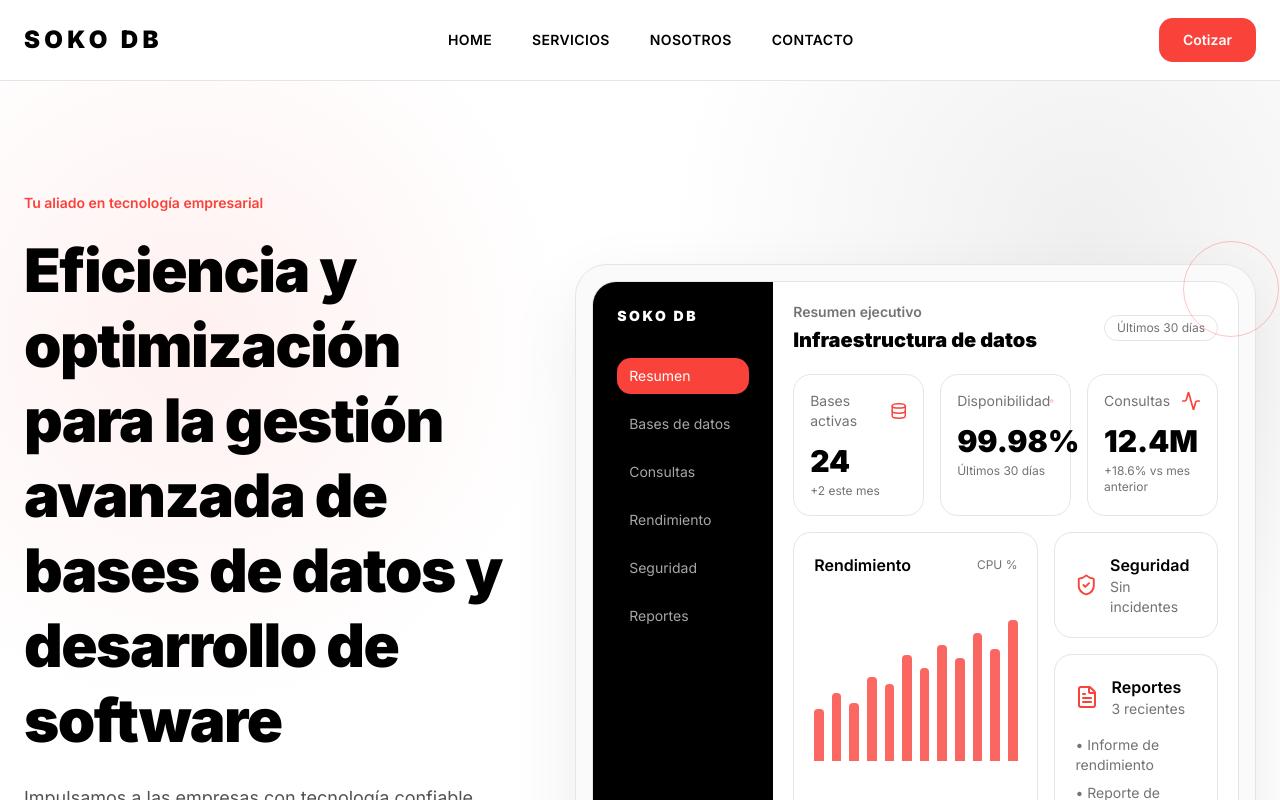
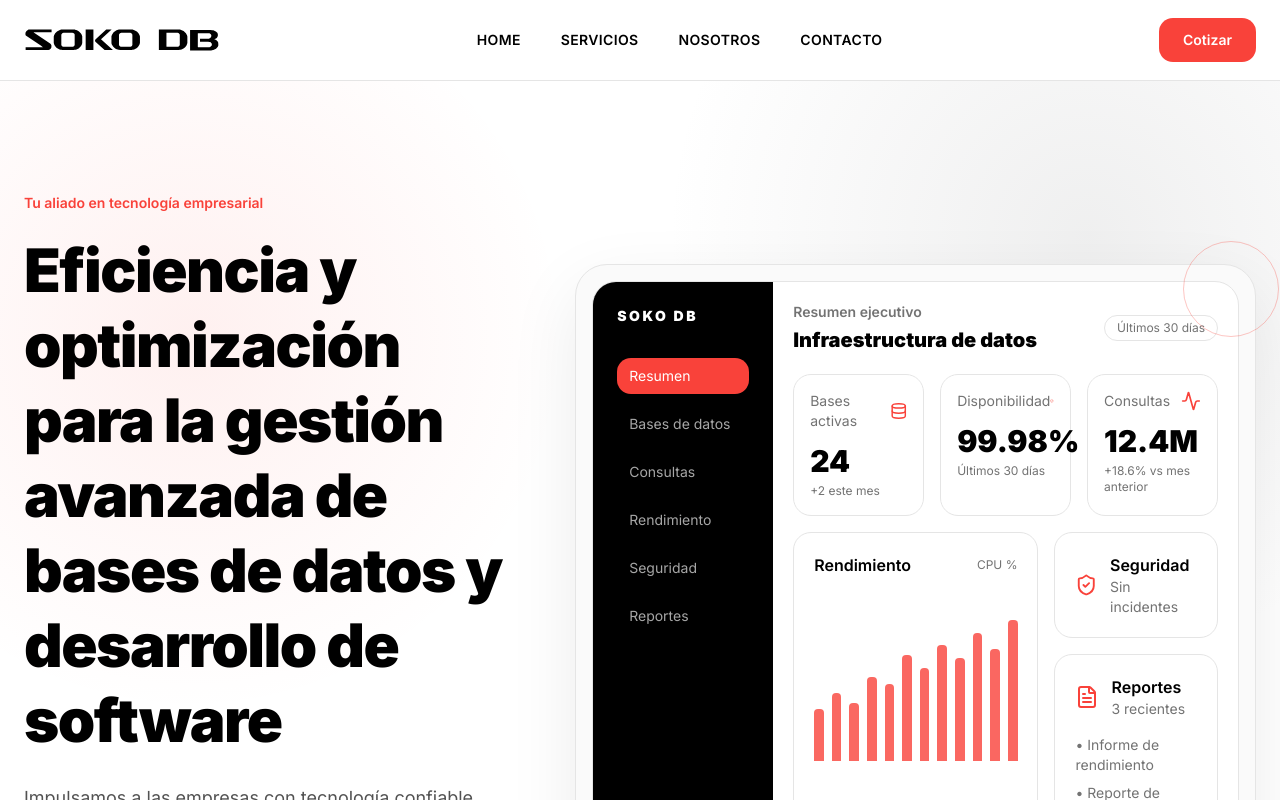
Before and after one commit to UserSoko01/sokodb-web, a Next.js app: page / in a window 1280 px wide. Shown: the top 800 px of the page. Built offline with nearby package versions, Linux system fonts and the light colour scheme.

Commit message:
Actualización de logo en header y footer

```diff
--- a/src/components/layout/Footer.tsx
+++ b/src/components/layout/Footer.tsx
@@ -1,14 +1,21 @@
 import Link from "next/link";
 import { BriefcaseBusiness, Mail, MapPin, Phone} from "lucide-react";
 import { navigation } from "@/content/navigation";
+import Image from "next/image";
 
 export function Footer() {
   return (
     <footer className="bg-black text-white">
       <div className="mx-auto grid max-w-7xl gap-10 px-6 py-14 md:grid-cols-[1.4fr_1fr_1fr_1fr]">
         <div>
-          <Link href="/" className="text-2xl font-black tracking-[0.18em]">
-            SOKO DB
+          <Link href="/" className="flex items-center">
+            <Image
+              src="/brand/sokodb-logo-light.svg"
+              alt="SokoDB"
+              width={120}
+              height={36}
+              className="h-6 w-auto"
+            />
           </Link>
 
           <p className="mt-5 max-w-sm text-sm leading-6 text-white/65">
--- a/src/components/layout/Header.tsx
+++ b/src/components/layout/Header.tsx
@@ -1,13 +1,21 @@
 import Link from "next/link";
 //import { BriefcaseBusiness } from "lucide-react";
 import { navigation, mainCTA } from "@/content/navigation";
+import Image from "next/image";
 
 export function Header() {
   return (
     <header className="sticky top-0 z-50 border-b border-neutral-200 bg-white/90 backdrop-blur-xl">
       <div className="mx-auto flex h-20 max-w-7xl items-center justify-between px-6">
-        <Link href="/" className="text-2xl font-black tracking-[0.18em] text-black">
-          SOKO DB
+        <Link href="/" className="flex items-center">
+          <Image
+            src="/brand/sokodb-logo-dark.svg"
+            alt="SokoDB"
+            width={120}
+            height={36}
+            priority
+            className="h-6 w-auto"
+          />
         </Link>
 
         <nav className="hidden items-center gap-10 text-sm font-semibold tracking-wide text-black md:flex">
```
Also changed, not shown: public/brand/sokodb-logo-dark.svg (added), public/brand/sokodb-logo-light.svg (added).
